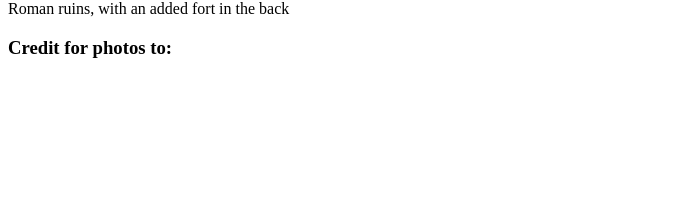
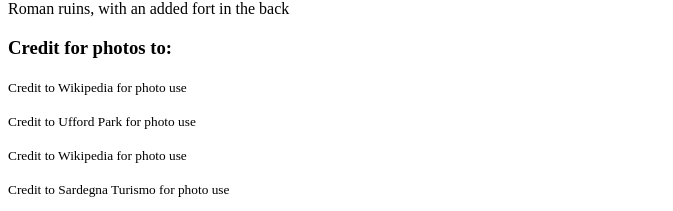
Before and after one commit to Wilrosmi/favourite-places-react, a React (Create React App) app: page / in a window 1280 px wide. Shown: the part 2077-2288 px from the top of the page, without its empty margins (0-673 px from the left). Before the commit the page ends 2155 px from the top, so only its background shows below. Built offline with nearby package versions, Linux system fonts and the light colour scheme; the HTML template or start-up script is replaced by a standard one.

Commit message:
Add photo credit

```diff
--- a/src/Footer.tsx
+++ b/src/Footer.tsx
@@ -4,10 +4,10 @@ function Footer(): JSX.Element {
   return (
     <>
       <h3>Credit for photos to:</h3>
-      <PhotoCredit credit={""} />
-      <PhotoCredit credit={""} />
-      <PhotoCredit credit={""} />
-      <PhotoCredit credit={""} />
+      <PhotoCredit credit={"Wikipedia"} />
+      <PhotoCredit credit={"Ufford Park"} />
+      <PhotoCredit credit={"Wikipedia"} />
+      <PhotoCredit credit={"Sardegna Turismo"} />
     </>
   );
 }
--- a/src/PhotoCredit.tsx
+++ b/src/PhotoCredit.tsx
@@ -3,7 +3,7 @@ interface Photo {
 }
 
 function PhotoCredit(props: Photo): JSX.Element {
-  return <p>{props.credit}</p>;
+  return <p><small>Credit to {props.credit} for photo use</small></p>;
 }
 
 export default PhotoCredit;
```
